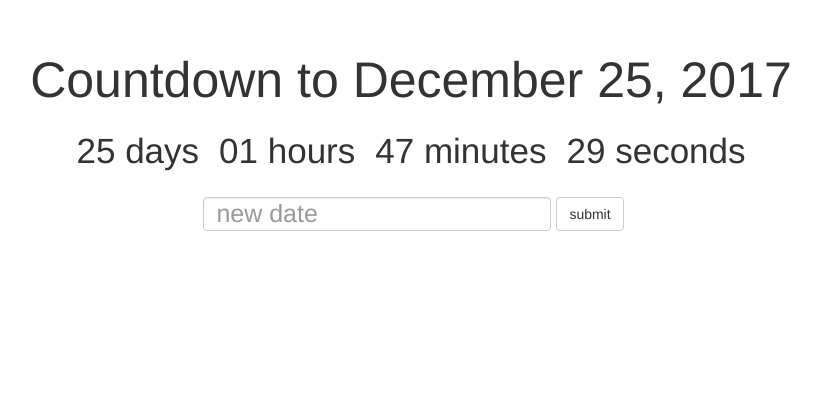
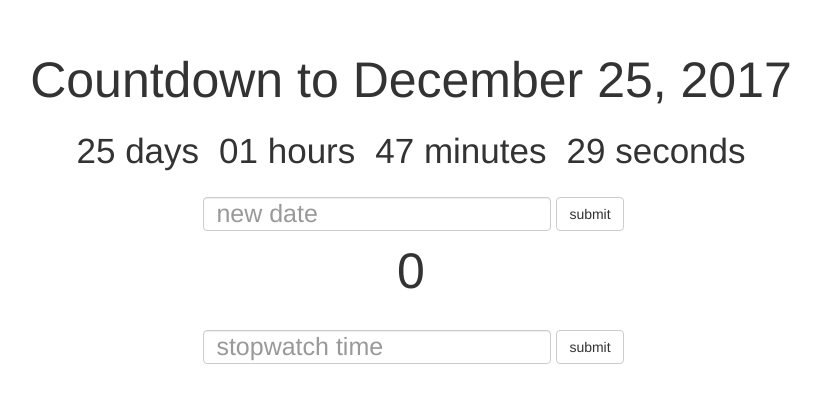
Before and after one commit to bushbass/countdownChamp, a React (Create React App) app: page / in a window 1280 px wide. Shown: the part 211-614 px from the top of the page, without its empty margins (229-1050 px from the left). Built offline with nearby package versions, Linux system fonts and the light colour scheme.

Commit message:
started first project challenges

```diff
--- a/src/App.jsx
+++ b/src/App.jsx
@@ -1,6 +1,7 @@
 import React, {Component} from 'react';
 import './App.css';
 import Clock from './Clock';
+import Stopwatch from './Stopwatch';
 import {Form, FormControl, Button} from 'react-bootstrap';
 
 
@@ -31,6 +32,7 @@ class App extends Component {
           onClick= {()=> this.changeDeadline()}>submit
         </Button>
       </Form>
+      <Stopwatch />
     </div>
     )
   }
--- a/src/Clock.jsx
+++ b/src/Clock.jsx
@@ -1,4 +1,4 @@
-import React, {Component} from "react";
+import React, { Component } from "react";
 import './App.css';
 
 class Clock extends Component {
@@ -13,7 +13,7 @@ class Clock extends Component {
 }
 
 componentWillMount() {
-this.getTimeUntil(this.props.deadline);
+  this.getTimeUntil(this.props.deadline);
 }
 
 componentDidMount() {
--- /dev/null
+++ b/src/Stopwatch.jsx
@@ -0,0 +1,49 @@
+import React, { Component } from 'react';
+import './App.css';
+import { Form, FormControl, Button } from 'react-bootstrap';
+
+class Stopwatch extends Component {
+  constructor(props) {
+      super(props);
+      this.state = {
+          time: 0,
+          newTime: 0
+      }
+  }
+
+  changeTime() {
+    this.setState({time: this.state.newTime})
+  }
+
+  componentWillMount() {
+    this.setState({time: this.state.newTime-1});
+    }
+
+    componentDidMount() {
+      setInterval(() => this.changeTime(this.state.time), 1000)
+    }
+
+
+  render() {
+    return (
+      <div>
+        <div className="App-title">
+          {this.state.time}
+          <Form inline>
+            <FormControl
+              className="Deadline-input"
+              onChange={event=> this.setState({newTime: event.target.value})}
+              placeholder='stopwatch time' type="text"/>
+              <Button
+                onClick= {()=> this.changeTime()}>submit
+              </Button>
+            </Form>
+
+
+        </div>
+      </div>
+    )
+  }
+}
+
+export default Stopwatch;
```
